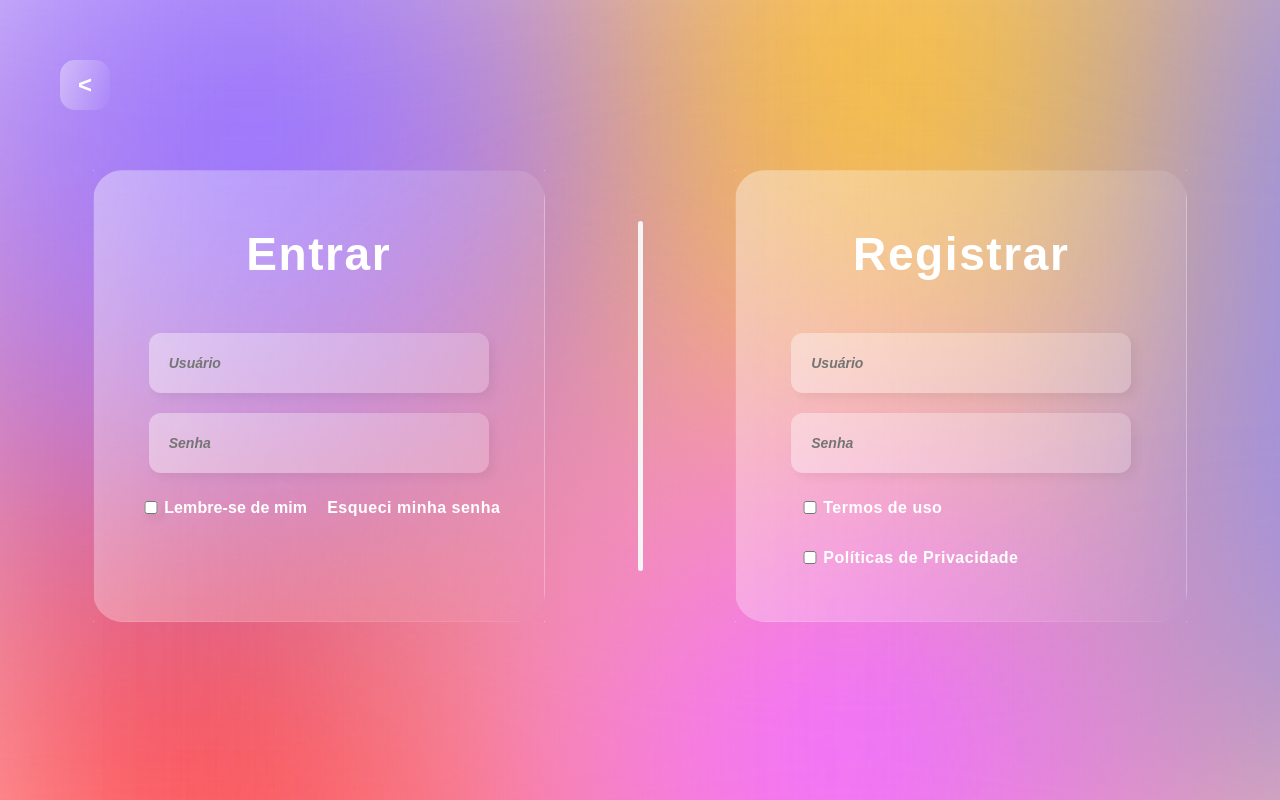
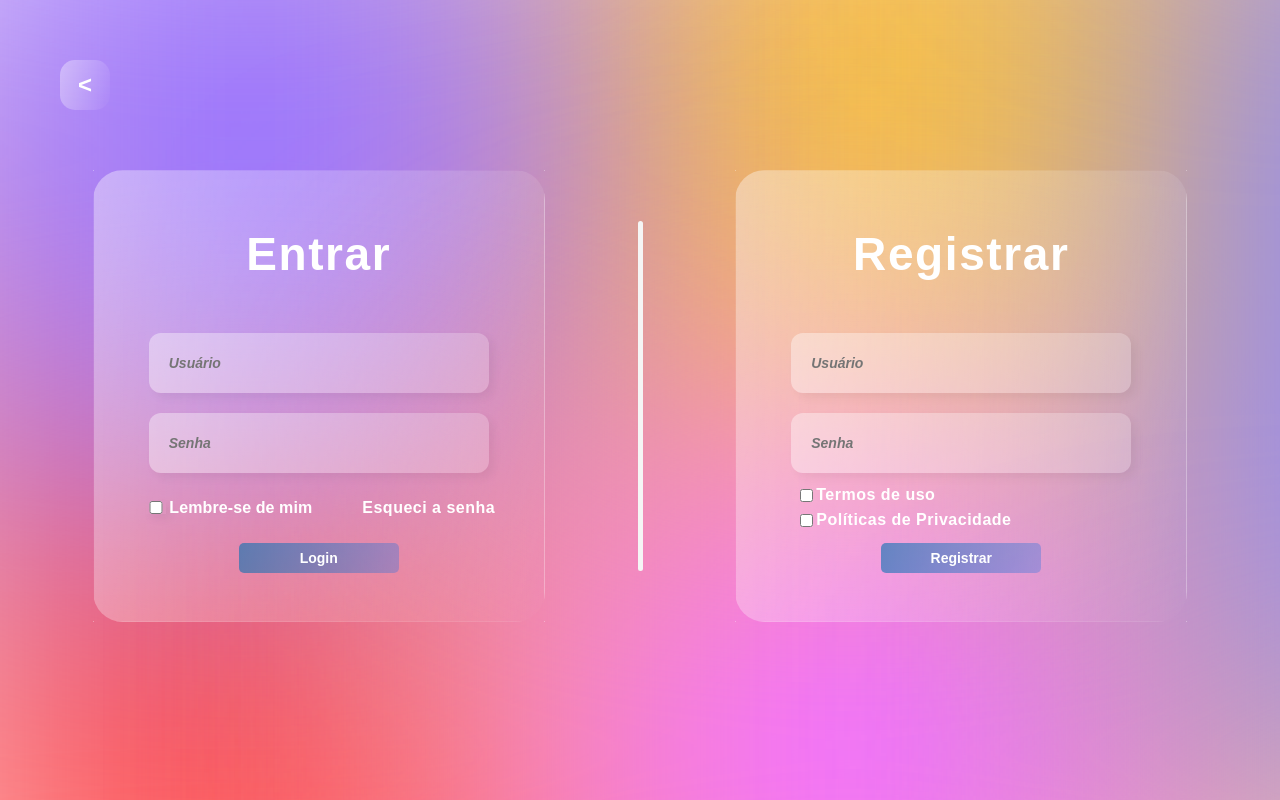
Before and after one commit to uLemos/Quiz_Devision, a React (Vite) app: page /screenInitial in a window 1280 px wide. Shown: the top 800 px of the page. Built offline with nearby package versions, Linux system fonts and the light colour scheme.

Commit message:
:rocket: Finally card from register in page login

```diff
--- a/src/components/Cards/cardAccess.jsx
+++ b/src/components/Cards/cardAccess.jsx
@@ -1,5 +1,5 @@
 import React from "react";
-import '../../css/cardAccess.css';
+import '../../css/cardCss/cardAccess.css';
 
 const CardAccess = () => {
   return (
@@ -15,7 +15,10 @@ const CardAccess = () => {
             <input type="checkbox" id="remenber" />
             <label for="remenber">Lembre-se de mim</label>
           </div>
-          <p>Esqueci minha senha</p>
+          <p>Esqueci a senha</p>
+        </div>
+        <div className="buttonLogin">
+          <button onSubmit="">Login</button>
         </div>
       </form>
     </div>
--- a/src/components/Cards/cardRegister.jsx
+++ b/src/components/Cards/cardRegister.jsx
@@ -1,5 +1,5 @@
 import React from "react";
-import '../../css/cardRegister.css'
+import '../../css/cardCss/cardRegister.css'
 
 const CardRegister = () => {
     return (
@@ -12,14 +12,17 @@ const CardRegister = () => {
                         <input type="password" placeholder="Senha" />
                     </div>
                     <div className="container-subFormRegistger">
-                        <div className="checkBox">
+                        <div className="checkBoxRegister">
                             <input type="checkbox" />
                             <p>Termos de uso</p>
                         </div>
-                        <div className="checkBox2">
+                        <div className="checkBoxRegister">
                             <input type="checkbox" />
                             <p>Políticas de Privacidade</p>
                         </div>
+                    </div>
+                    <div className="buttonRegister">
+                        <button onSubmit="">Registrar</button>
                     </div>
                 </form>
             </div>
--- a/src/css/cardAccess.css
+++ b/src/css/cardCss/cardAccess.css
@@ -31,9 +31,15 @@ h1{
 
 p{
   font-weight: bold;
-  color: #FFFFFF;
+  color: hsl(0, 0%, 100%);
   font-family: sans-serif;
   letter-spacing: 0.5px;
+  transition: 0.2s;
+}
+
+.container-subForm p:hover{
+ cursor: pointer;
+ color: hsla(234, 47%, 31%, 0.562);
 }
 
 .container-form{
@@ -63,7 +69,7 @@ p{
   user-select: none;
   justify-content: space-around;
   align-items: center;
-  padding: 0px 20px 0px 0px;
+  padding: 0px 50px 0px 0px;
   color: #FFFFFF;
   font-weight: bold;
   letter-spacing: 0.1px;
@@ -102,3 +108,28 @@ p{
   background: linear-gradient(106.12deg, rgba(255, 255, 255, 0.4) -4.46%, rgba(255, 255, 255, 0.2) 102.72%);
   border-image-source: linear-gradient(105.39deg, rgba(255, 255, 255, 0.7) -4.74%, rgba(255, 255, 255, 0) 101.52%);
 }
+
+.buttonLogin{
+  justify-content: center;
+  align-items: center;
+  display: flex;
+  padding: 10px;
+}
+
+button{
+  color: #FFFFFF;
+  font-size: 14px;
+  font-weight: bold;
+  font-family: sans-serif;
+  padding: 7px;
+  width: 160px;
+  border: #FFFFFF;
+  border-radius: 5px;
+  background: linear-gradient(106.12deg, rgba(0, 112, 175, 0.6) -4.46%, rgba(34, 113, 232, 0.3) 102.72%);
+  transition: 1s;
+}
+
+button:hover {
+  cursor: pointer;
+  background: linear-gradient(106.12deg, rgba(0, 111, 175, 0.767) -4.46%, rgba(34, 113, 232, 0.342) 102.72%);
+}
--- a/src/css/cardRegister.css
+++ b/src/css/cardCss/cardRegister.css
@@ -12,7 +12,6 @@
       border: 1px solid;
       border-image-source: linear-gradient(105.39deg, rgba(255, 255, 255, 0.7) -4.74%, rgba(255, 255, 255, 0) 101.52%);
     }
-
 
     h1{
       display: flex;
@@ -55,6 +54,11 @@
       width: 100%;
     }
 
+
+    .checkBoxRegister {
+      height: 25px;
+    }
+
     .container-subForm div input{
       border-radius: 12px;
       border: transparent;
@@ -83,6 +87,9 @@
       border-image-source: linear-gradient(105.39deg, rgba(255, 255, 255, 0.7) -4.74%, rgba(255, 255, 255, 0) 101.52%);
     }
 
-    .checkBox2 input{
-        width: 20px;
+    .buttonRegister{
+      justify-content: center;
+      align-items: center;
+      display: flex;
+      padding: 10px;
     }
```
